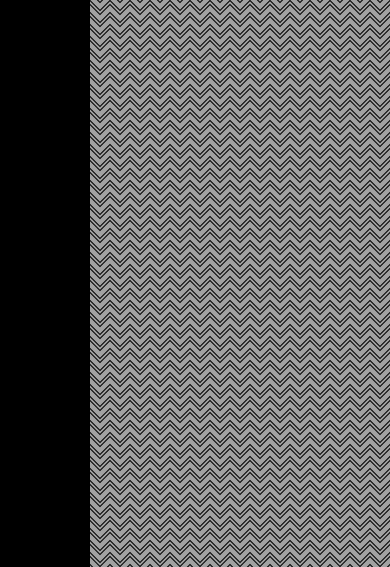
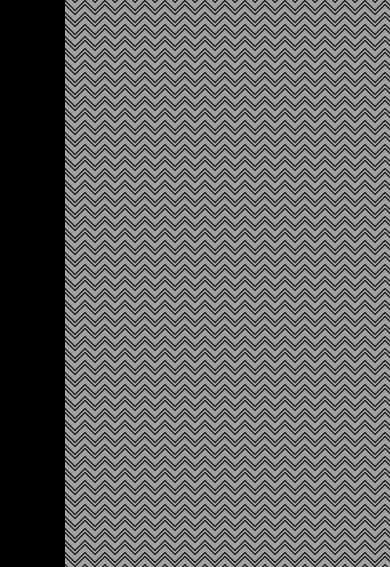
Before and after one commit to rikardi0/home, a plain HTML site: page index.html in a window 390 px wide. Shown: the part 277-844 px from the top of the page. Drawn offline with Linux system fonts and the light colour scheme; a web font is replaced by a local one.

```diff
--- a/home.css
+++ b/home.css
@@ -13,7 +13,7 @@ html {
     margin-top: 0;
     margin-bottom: 0;
     margin-top: 0;
-    border-left: solid 90px;
+    border-left: solid 65px;
     border-color: rgb(0, 0, 0);
 }
 
```
